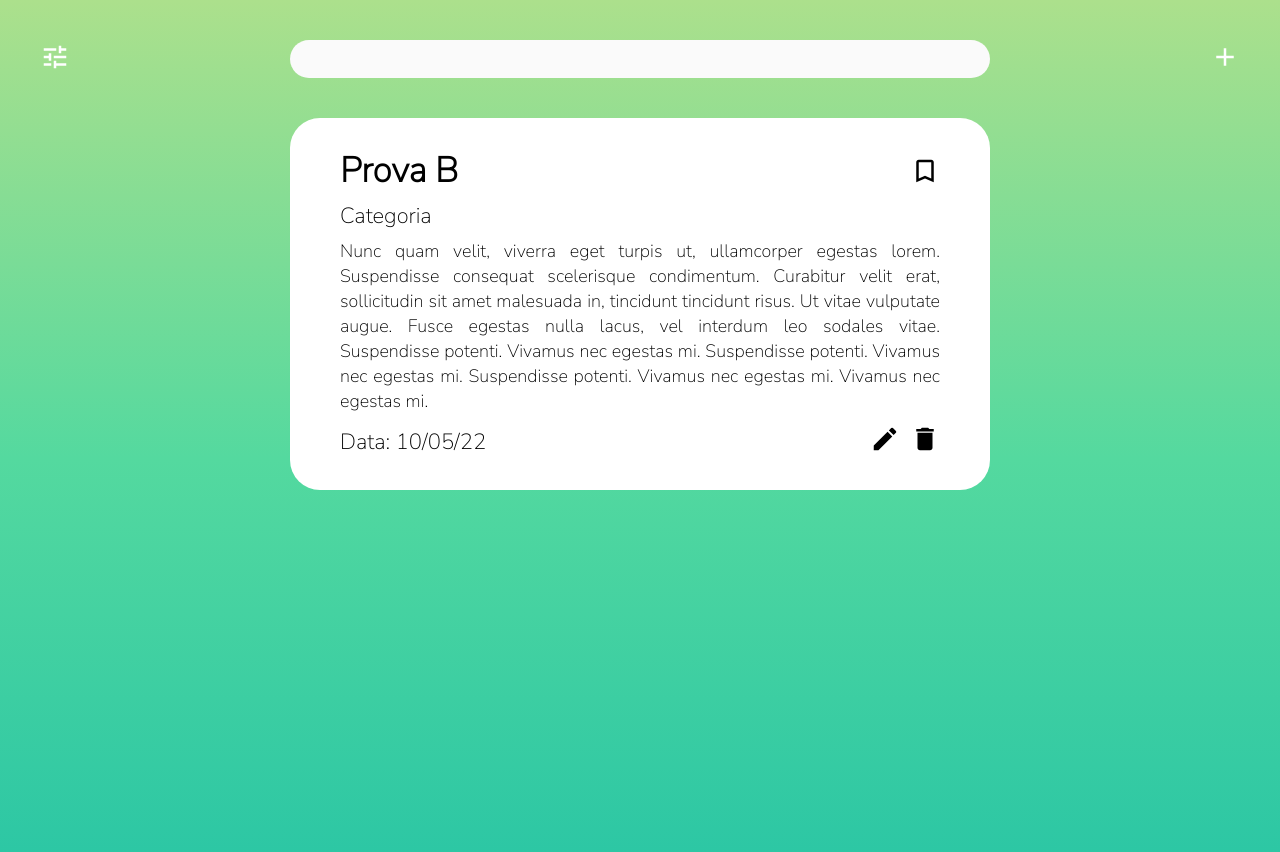
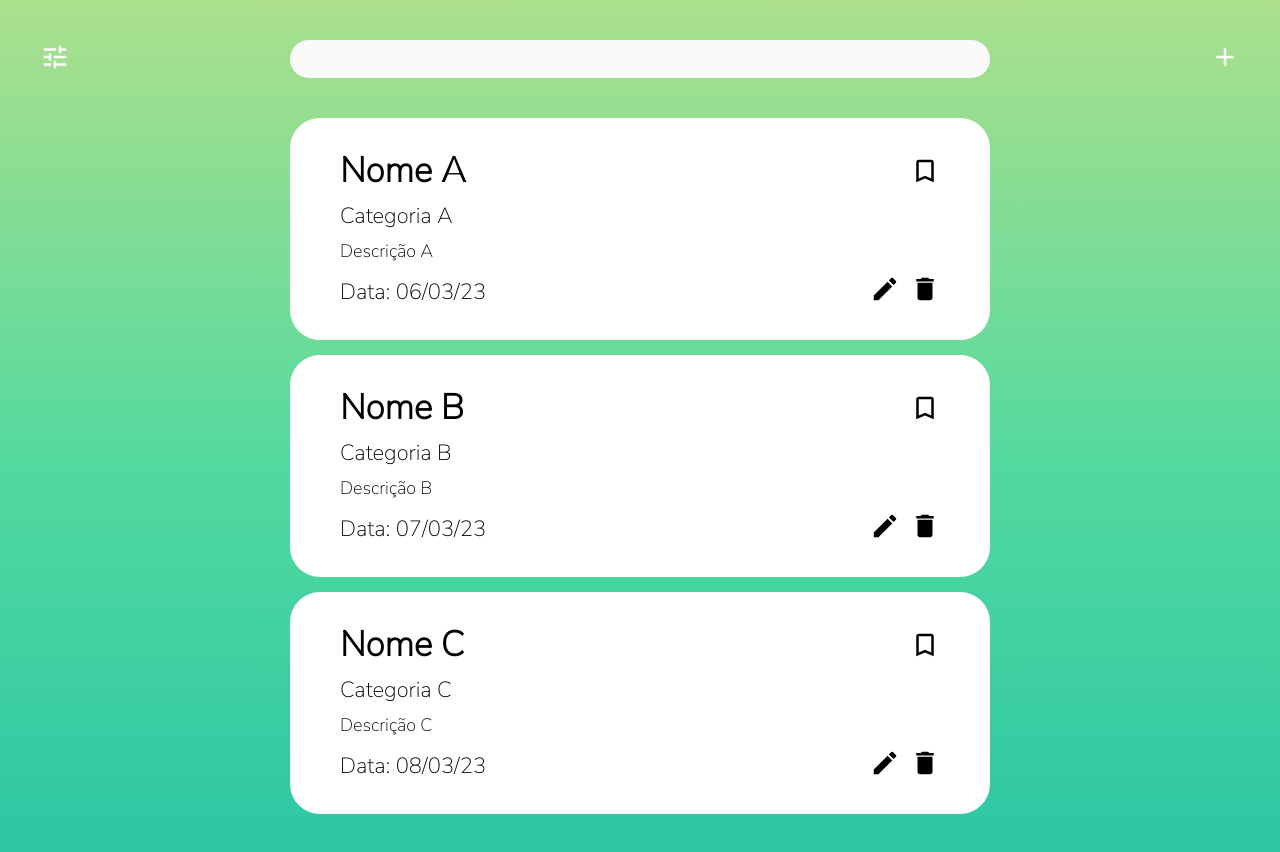
Before and after one commit to patricia-diasr/todo, a React (Create React App) app: page / in a window 1280 px wide. Shown: the top 852 px of the page. Built offline with nearby package versions, Linux system fonts and the light colour scheme; data requests are answered from the project's data file; the HTML template or start-up script is replaced by a standard one.

Commit message:
Listagem de tasks

```diff
--- /dev/null
+++ b/db.json
@@ -0,0 +1,18 @@
+{
+    "tasks": [{
+        "name": "Nome A",
+        "description": "Descrição A",
+        "category": "Categoria A",
+        "date": "06/03/23"
+    }, {
+        "name": "Nome B",
+        "description": "Descrição B",
+        "category": "Categoria B",
+        "date": "07/03/23"
+    }, {
+        "name": "Nome C",
+        "description": "Descrição C",
+        "category": "Categoria C",
+        "date": "08/03/23"
+    }]
+}
--- a/package.json
+++ b/package.json
@@ -6,6 +6,7 @@
     "@testing-library/jest-dom": "^5.17.0",
     "@testing-library/react": "^13.4.0",
     "@testing-library/user-event": "^13.5.0",
+    "json-server": "^1.0.0-alpha.23",
     "react": "^18.2.0",
     "react-dom": "^18.2.0",
     "react-icons": "^5.0.1",
@@ -14,6 +15,7 @@
   },
   "scripts": {
     "start": "react-scripts start",
+    "backend": "json-server --watch db.json --port 5000",
     "build": "react-scripts build",
     "test": "react-scripts test",
     "eject": "react-scripts eject"
--- a/src/App.js
+++ b/src/App.js
@@ -1,13 +1,45 @@
+import { useState, useEffect } from 'react';
+
 import Container from "./components/layout/Container";
 import Toolbar from "./components/layout/Toolbar";
 import Todo from "./components/todo/Todo";
 
 function App() {
+  const [tasks, setTasks] = useState([]);
+  const [loading, setLoading] = useState(true);
+
+  useEffect( () => {
+    fetch("http://localhost:5000/tasks", {
+        method: "GET",
+        headers: {
+            "Content-type": "application/json"
+        }
+    })
+    .then( resp => resp.json() )
+    .then ( data => {
+        setTasks(data);
+        setLoading(false);
+    } )
+    .catch( err => console.log(err) );
+  }, []);
+
   return (
     <div className="App">
       <Toolbar />
       <Container>
-        <Todo />
+        { tasks.length > 0 &&
+          tasks.map((task) => (
+            <Todo
+              id={task.id}
+              name={task.name}
+              category={task.category}
+              description={task.description}
+              date={task.date}
+              key={task.id}
+              // handleRemove={removeTask}
+            />
+          ))
+        }
       </Container>
     </div>
   );
--- a/src/components/todo/Todo.js
+++ b/src/components/todo/Todo.js
@@ -1,17 +1,17 @@
 import styles from './Todo.module.css'
 import { MdOutlineBookmarkBorder, MdModeEditOutline, MdDelete } from "react-icons/md";
 
-function Todo() {
+function Todo({ id, name, category, description, date }) {
     return (
         <main className={styles.task}>
             <div className={styles.first_line}>
-                <h2>Prova B</h2>
+                <h2>{name}</h2>
                 <MdOutlineBookmarkBorder />
             </div>
-            <p className={styles.category}>Categoria</p>
-            <p className={styles.description}>Nunc quam velit, viverra eget turpis ut, ullamcorper egestas lorem. Suspendisse consequat scelerisque condimentum. Curabitur velit erat, sollicitudin sit amet malesuada in, tincidunt tincidunt risus. Ut vitae vulputate augue. Fusce egestas nulla lacus, vel interdum leo sodales vitae. Suspendisse potenti. Vivamus nec egestas mi. Suspendisse potenti. Vivamus nec egestas mi. Suspendisse potenti. Vivamus nec egestas mi. Vivamus nec egestas mi.</p>
+            <p className={styles.category}>{category}</p>
+            <p className={styles.description}>{description}</p>
             <div className={styles.last_line}>
-                <p>Data: 10/05/22</p>
+                <p>Data: {date}</p>
                 <div>
                     <button><MdModeEditOutline /></button>
                     <button><MdDelete /></button>
```
Also changed, not shown: 1 other file (tests, documents, lock files or other folders).
